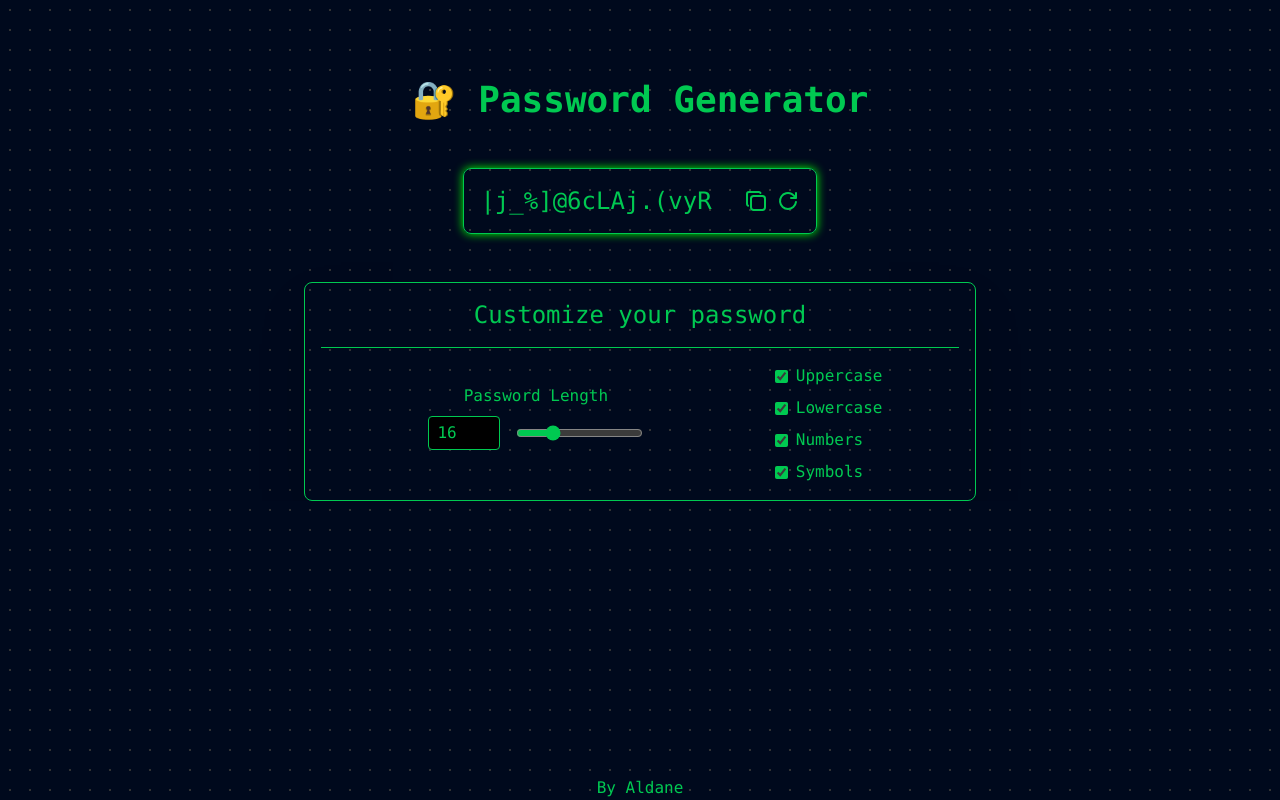
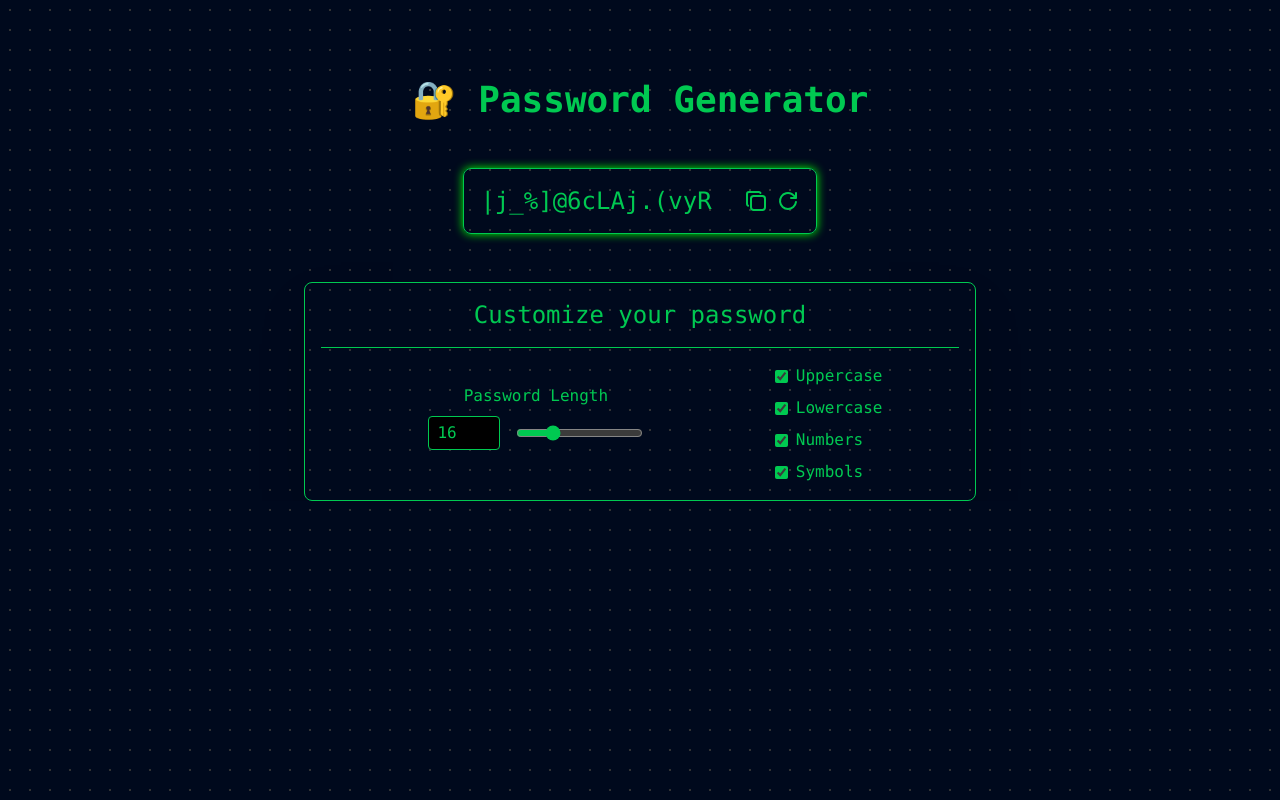
Before and after one commit to AldaneTech/password-generator, an Angular app: page / in a window 1280 px wide. Built offline with nearby package versions, Linux system fonts and the light colour scheme.

Commit message:
test layout behavior without footer

```diff
--- a/src/app/app.component.html
+++ b/src/app/app.component.html
@@ -1,7 +1,7 @@
 <main class="px-4 overflow-x-hidden">
   <app-password-display [password]="password" (regeneratePassword)="regeneratePassword()"></app-password-display>
   <app-password-options #passwordOptions (passwordGenerated)="newPassword($event)"></app-password-options>
-  <app-footer></app-footer>
+ <!-- <app-footer></app-footer>-->
 </main>
 
 
```
